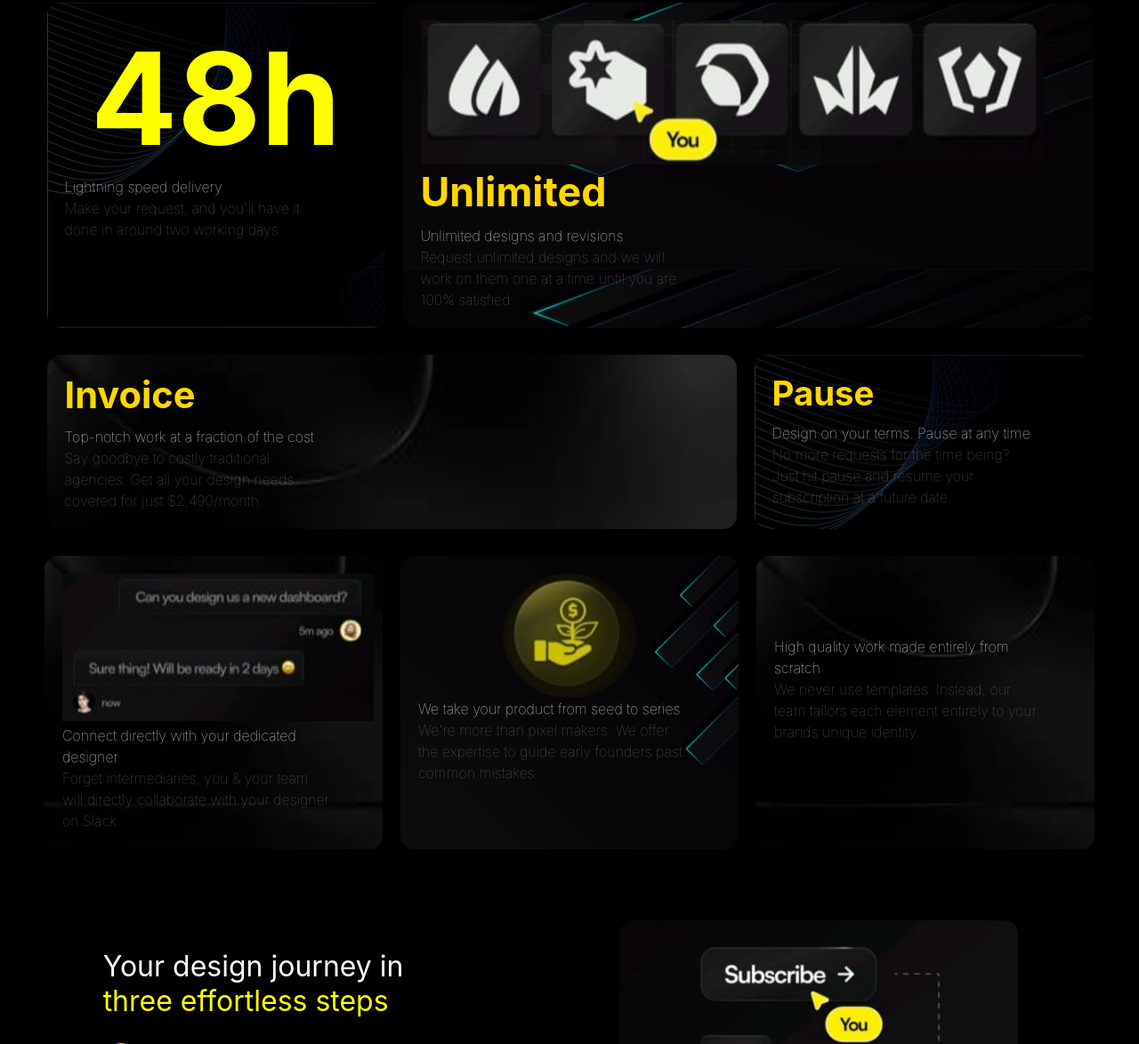
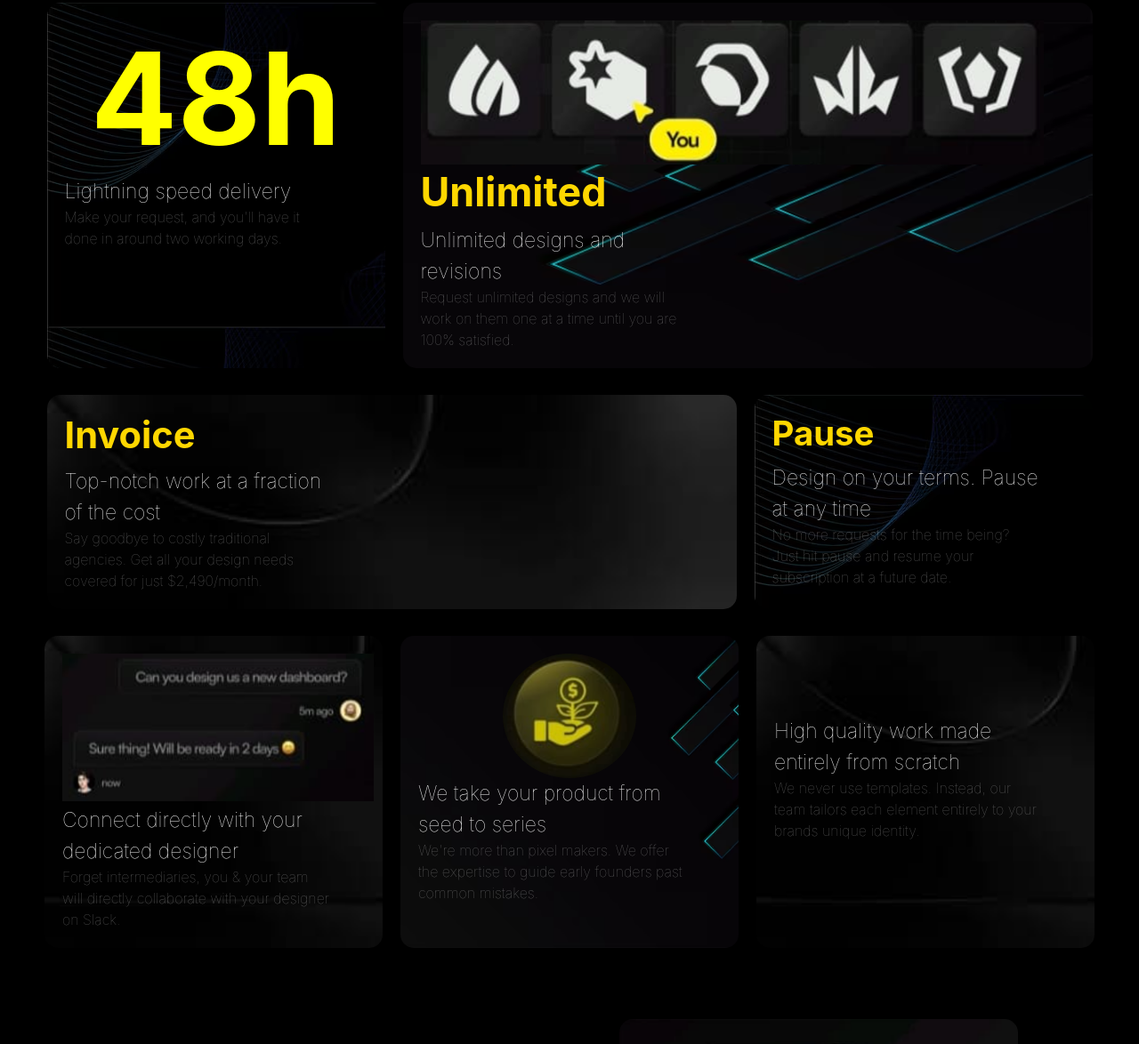
Before and after one commit to AFZAL-004/Talim_task, a plain HTML site: page index.html in a window 1280 px wide. Shown: the part 2342-3516 px from the top of the page at 89% size. Drawn offline with Linux system fonts and the light colour scheme.

Commit message:
Update index.html

```diff
--- a/index.html
+++ b/index.html
@@ -96,7 +96,7 @@
       <button class="prev-btn">&#10094;</button>
       <button class="next-btn">&#10095;</button>
     </div>
-    <p style="font-size: 30px;padding-left: 50px">Partnered with global industry leaders. <span style="color: yellow;">You're in good hands</span></p>
+    <p style="font-size: 30px;padding-left: 50px;padding-right: 9%;">Partnered with global industry leaders. <span style="color: yellow;">You're in good hands</span></p>
 
     <div class="logos">
       <div class="logos-slide">
@@ -145,7 +145,7 @@
       <div class="cta-row">
         <div class="cta-item cta-48h">
           <h1>48h</h1>
-          <p style="color: whitesmoke">Lightning speed delivery</p>
+          <p style="color: whitesmoke;font-size: 23px;">Lightning speed delivery</p>
           <p>
             Make your request, and you'll have it done in around two working
             days.
@@ -155,7 +155,7 @@
         <div class="cta-item cta-unlimited">
           <img src="./Images/bento2.png" alt="" class="cta-bento2" />
           <h3>Unlimited</h3>
-          <p style="color: whitesmoke">Unlimited designs and revisions</p>
+          <p style="color: whitesmoke;font-size: 23px;">Unlimited designs and revisions</p>
           <p>
             Request unlimited designs and we will work on them one at a time
             until you are 100% satisfied.
@@ -167,7 +167,7 @@
       <div class="cta-row">
         <div class="cta-item cta-invoice">
           <h3>Invoice</h3>
-          <p style="color: whitesmoke">
+          <p style="color: whitesmoke;font-size: 23px;">
             Top-notch work at a fraction of the cost
           </p>
           <p>
@@ -178,7 +178,7 @@
 
         <div class="cta-item cta-pause">
           <h3>Pause</h3>
-          <p style="color: whitesmoke">
+          <p style="color: whitesmoke;font-size: 23px;">
             Design on your terms. Pause at any time
           </p>
           <p>
@@ -192,7 +192,7 @@
       <div class="cta-row">
         <div class="cta-item cta-connect">
           <img src="./Images/bento3.png" alt="" class="cta-bento3" />
-          <p style="color: whitesmoke">
+          <p style="color: whitesmoke;font-size: 23px;">
             Connect directly with your dedicated designer
           </p>
           <p>
@@ -203,7 +203,7 @@
 
         <div class="cta-item cta-product">
           <img src="./Images/bento4.png" alt="" class="cta-bento4" />
-          <p style="color: whitesmoke">
+          <p style="color: whitesmoke;font-size: 23px;">
             We take your product from seed to series
           </p>
           <p>
@@ -213,7 +213,7 @@
         </div>
 
         <div class="cta-item cta-quality">
-          <p style="color: whitesmoke; padding-top: 70px">
+          <p style="color: whitesmoke; padding-top: 70px;font-size: 23px;">
             High quality work made entirely from scratch
           </p>
           <p>
```
